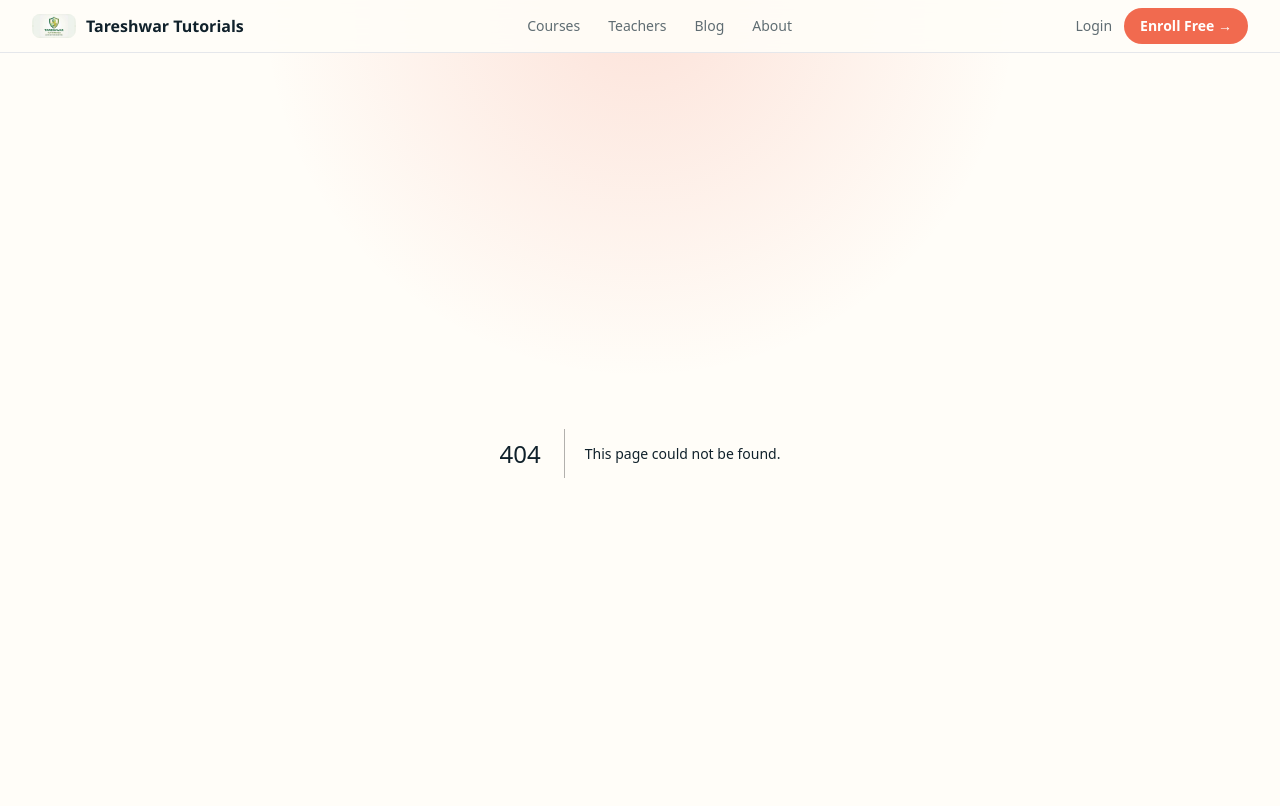
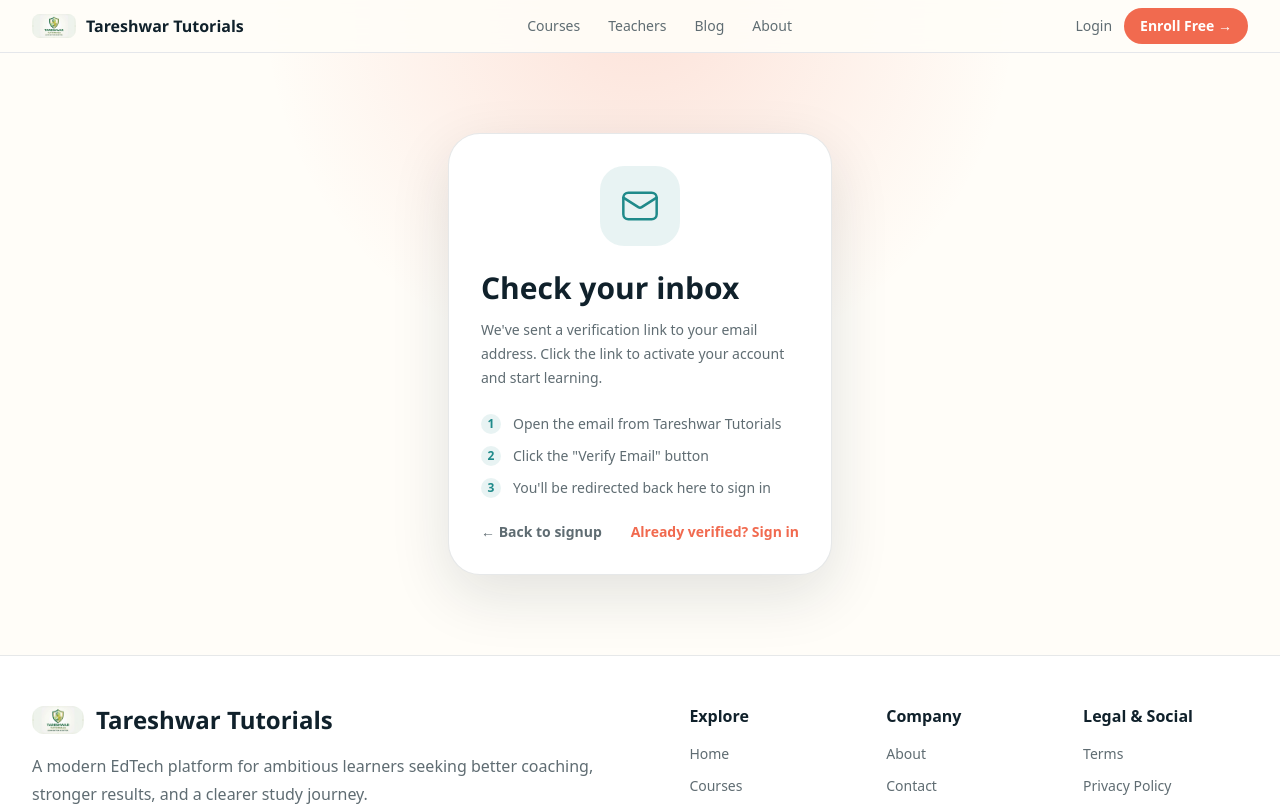
Before and after one commit to KrishBahukhandi/tareshwar-web, a Next.js app: page /verify-email in a window 1280 px wide. Before the commit this address had no page. Shown: the top 806 px of the page. Built offline with nearby package versions, Linux system fonts and the light colour scheme; no server answers.

Commit message:
sign up flow updated

```diff
--- /dev/null
+++ b/app/auth/callback/route.ts
@@ -0,0 +1,28 @@
+import { NextRequest, NextResponse } from "next/server";
+
+import { createSupabaseServerClient } from "@/lib/supabaseServerClient";
+
+// Handles the Supabase email-verification redirect.
+// Supabase appends ?code=... (PKCE flow) to the emailRedirectTo URL.
+// We exchange it for a session, then send the user to login with a
+// ?verified=true flag so the login page can show a success banner.
+export async function GET(request: NextRequest) {
+  const { searchParams, origin } = new URL(request.url);
+  const code = searchParams.get("code");
+
+  if (code) {
+    const supabase = await createSupabaseServerClient();
+    const { error } = await supabase.auth.exchangeCodeForSession(code);
+
+    if (!error) {
+      // Sign the user out immediately — they should log in explicitly.
+      await supabase.auth.signOut();
+      return NextResponse.redirect(`${origin}/login?verified=true`);
+    }
+  }
+
+  // Expired or invalid link — send back to verify-email with an error flag.
+  return NextResponse.redirect(
+    `${origin}/verify-email?error=invalid_link`
+  );
+}
--- /dev/null
+++ b/app/verify-email/page.tsx
@@ -0,0 +1,20 @@
+import type { Metadata } from "next";
+
+import { VerifyEmailCard } from "@/components/auth/VerifyEmailCard";
+import { PageContainer } from "@/components/layout/page-container";
+import { buildMetadata } from "@/lib/seo";
+
+export const metadata: Metadata = buildMetadata({
+  title: "Verify Your Email",
+  description: "Check your inbox and click the verification link to activate your Tareshwar Tutorials account.",
+  keywords: ["verify email", "email confirmation", "activate account"],
+  path: "/verify-email"
+});
+
+export default function VerifyEmailPage() {
+  return (
+    <PageContainer as="section" className="max-w-md py-20">
+      <VerifyEmailCard />
+    </PageContainer>
+  );
+}
--- a/components/auth/LoginForm.tsx
+++ b/components/auth/LoginForm.tsx
@@ -1,13 +1,16 @@
 "use client";
 
 import Link from "next/link";
-import { useRouter } from "next/navigation";
+import { useRouter, useSearchParams } from "next/navigation";
 import { useState } from "react";
 
 import { signInStudent } from "@/lib/auth";
 
 export function LoginForm() {
   const router = useRouter();
+  const searchParams = useSearchParams();
+  const isJustVerified = searchParams.get("verified") === "true";
+
   const [email, setEmail] = useState("");
   const [password, setPassword] = useState("");
   const [error, setError] = useState("");
@@ -33,6 +36,28 @@
 
   return (
     <div className="rounded-4xl border border-ink/10 bg-white p-8 shadow-glow">
+      {/* Email-verified success banner */}
+      {isJustVerified ? (
+        <div className="mb-6 flex items-start gap-3 rounded-2xl border border-teal/25 bg-teal/10 px-4 py-3 text-sm text-teal">
+          <svg
+            xmlns="http://www.w3.org/2000/svg"
+            viewBox="0 0 20 20"
+            fill="currentColor"
+            className="mt-0.5 h-4 w-4 shrink-0"
+            aria-hidden="true"
+          >
+            <path
+              fillRule="evenodd"
+              d="M10 18a8 8 0 1 0 0-16 8 8 0 0 0 0 16Zm3.857-9.809a.75.75 0 0 0-1.214-.882l-3.483 4.79-1.88-1.88a.75.75 0 1 0-1.06 1.061l2.5 2.5a.75.75 0 0 0 1.137-.089l4-5.5Z"
+              clipRule="evenodd"
+            />
+          </svg>
+          <span>
+            <span className="font-semibold">Email verified!</span> You can now sign in to start learning.
+          </span>
+        </div>
+      ) : null}
+
       <h1 className="font-heading text-4xl font-bold text-ink">Student Login</h1>
       <p className="mt-3 text-sm leading-6 text-slate">
         Access your courses, live classes, and resume-learning dashboard.
--- a/components/auth/SignupForm.tsx
+++ b/components/auth/SignupForm.tsx
@@ -13,13 +13,11 @@
   const [email, setEmail] = useState("");
   const [password, setPassword] = useState("");
   const [error, setError] = useState("");
-  const [success, setSuccess] = useState("");
   const [isSubmitting, setIsSubmitting] = useState(false);
 
   const handleSubmit = async (event: React.FormEvent<HTMLFormElement>) => {
     event.preventDefault();
     setError("");
-    setSuccess("");
     setIsSubmitting(true);
 
     const result = await signUpStudent({ name, email, password });
@@ -40,7 +38,7 @@
           needsEmailVerification: true
         }
       });
-      setSuccess("Account created. Please verify your email before logging in.");
+      router.push(`/verify-email?email=${encodeURIComponent(email)}`);
       return;
     }
 
@@ -105,12 +103,6 @@
           </div>
         ) : null}
 
-        {success ? (
-          <div className="rounded-2xl border border-teal/20 bg-teal/10 px-4 py-3 text-sm text-teal">
-            {success}
-          </div>
-        ) : null}
-
         <button
           type="submit"
           disabled={isSubmitting}
--- /dev/null
+++ b/components/auth/VerifyEmailCard.tsx
@@ -0,0 +1,148 @@
+"use client";
+
+import Link from "next/link";
+import { useSearchParams } from "next/navigation";
+import { useEffect, useState } from "react";
+
+import { resendVerificationEmail } from "@/lib/auth";
+
+const RESEND_COOLDOWN_SECONDS = 60;
+
+export function VerifyEmailCard() {
+  const searchParams = useSearchParams();
+  const email = searchParams.get("email") ?? "";
+  const hasInvalidLink = searchParams.get("error") === "invalid_link";
+
+  const [cooldown, setCooldown] = useState(0);
+  const [isSending, setIsSending] = useState(false);
+  const [resendStatus, setResendStatus] = useState<"idle" | "sent" | "error">("idle");
+  const [resendError, setResendError] = useState("");
+
+  // Count down the resend cooldown every second
+  useEffect(() => {
+    if (cooldown <= 0) return;
+    const id = setInterval(() => setCooldown((c) => c - 1), 1000);
+    return () => clearInterval(id);
+  }, [cooldown]);
+
+  async function handleResend() {
+    if (!email || isSending || cooldown > 0) return;
+
+    setIsSending(true);
+    setResendStatus("idle");
+    setResendError("");
+
+    const result = await resendVerificationEmail(email);
+
+    setIsSending(false);
+
+    if ("error" in result && result.error) {
+      setResendStatus("error");
+      setResendError(result.error);
+      return;
+    }
+
+    setResendStatus("sent");
+    setCooldown(RESEND_COOLDOWN_SECONDS);
+  }
+
+  return (
+    <div className="rounded-4xl border border-ink/10 bg-white p-8 shadow-glow">
+      {/* Envelope illustration */}
+      <div className="mb-6 flex justify-center">
+        <div className="flex h-20 w-20 items-center justify-center rounded-3xl bg-teal/10">
+          <svg
+            xmlns="http://www.w3.org/2000/svg"
+            viewBox="0 0 24 24"
+            fill="none"
+            stroke="currentColor"
+            strokeWidth="1.5"
+            strokeLinecap="round"
+            strokeLinejoin="round"
+            className="h-10 w-10 text-teal"
+            aria-hidden="true"
+          >
+            <rect width="20" height="16" x="2" y="4" rx="3" />
+            <path d="m22 7-8.97 5.7a1.94 1.94 0 0 1-2.06 0L2 7" />
+          </svg>
+        </div>
+      </div>
+
+      <h1 className="font-heading text-3xl font-bold text-ink">Check your inbox</h1>
+
+      <p className="mt-3 text-sm leading-6 text-slate">
+        We&apos;ve sent a verification link to{" "}
+        {email ? (
+          <span className="font-semibold text-ink">{email}</span>
+        ) : (
+          "your email address"
+        )}
+        . Click the link to activate your account and start learning.
+      </p>
+
+      {/* Invalid / expired link error */}
+      {hasInvalidLink ? (
+        <div className="mt-5 rounded-2xl border border-coral/20 bg-coral/10 px-4 py-3 text-sm text-coral">
+          That verification link has expired or is invalid. Please request a new one below.
+        </div>
+      ) : null}
+
+      {/* Resend feedback */}
+      {resendStatus === "sent" ? (
+        <div className="mt-5 rounded-2xl border border-teal/20 bg-teal/10 px-4 py-3 text-sm text-teal">
+          New verification email sent! Check your inbox (and spam folder).
+        </div>
+      ) : null}
+
+      {resendStatus === "error" ? (
+        <div className="mt-5 rounded-2xl border border-coral/20 bg-coral/10 px-4 py-3 text-sm text-coral">
+          {resendError}
+        </div>
+      ) : null}
+
+      {/* Steps */}
+      <ol className="mt-6 space-y-3 text-sm text-slate">
+        {[
+          "Open the email from Tareshwar Tutorials",
+          "Click the \"Verify Email\" button",
+          "You'll be redirected back here to sign in",
+        ].map((step, i) => (
+          <li key={i} className="flex items-start gap-3">
+            <span className="flex h-5 w-5 shrink-0 items-center justify-center rounded-full bg-teal/10 text-xs font-bold text-teal">
+              {i + 1}
+            </span>
+            {step}
+          </li>
+        ))}
+      </ol>
+
+      {/* Resend button — only shown when email is known */}
+      {email ? (
+        <div className="mt-7">
+          <p className="text-sm text-slate">Didn&apos;t receive it?</p>
+          <button
+            type="button"
+            onClick={handleResend}
+            disabled={isSending || cooldown > 0}
+            className="mt-2 inline-flex w-full justify-center rounded-full border border-teal px-6 py-3 text-sm font-semibold text-teal transition hover:bg-teal/5 disabled:cursor-not-allowed disabled:opacity-60"
+          >
+            {isSending
+              ? "Sending…"
+              : cooldown > 0
+                ? `Resend in ${cooldown}s`
+                : "Resend verification email"}
+          </button>
+        </div>
+      ) : null}
+
+      <div className="mt-6 flex items-center justify-between gap-4 text-sm">
+        <Link href="/signup" className="font-semibold text-slate hover:text-ink">
+          ← Back to signup
+        </Link>
+        <Link href="/login" className="font-semibold text-coral">
+          Already verified? Sign in
+        </Link>
+      </div>
+    </div>
+  );
+}
--- a/lib/auth.ts
+++ b/lib/auth.ts
@@ -34,6 +34,7 @@
     email: input.email,
     password: input.password,
     options: {
+      emailRedirectTo: `${window.location.origin}/auth/callback`,
       data: {
         name: input.name,
         role: "student"
@@ -120,6 +121,24 @@
   return { user: data.user };
 }
 
+export async function resendVerificationEmail(email: string) {
+  const supabase = createSupabaseBrowserClient();
+
+  const { error } = await supabase.auth.resend({
+    type: "signup",
+    email,
+    options: {
+      emailRedirectTo: `${window.location.origin}/auth/callback`
+    }
+  });
+
+  if (error) {
+    return { error: mapSupabaseAuthError(error.message) };
+  }
+
+  return { success: true };
+}
+
 export async function requestPasswordReset(email: string) {
   const supabase = createSupabaseBrowserClient();
 
```
Also changed, not shown: .claude/launch.json (added).
